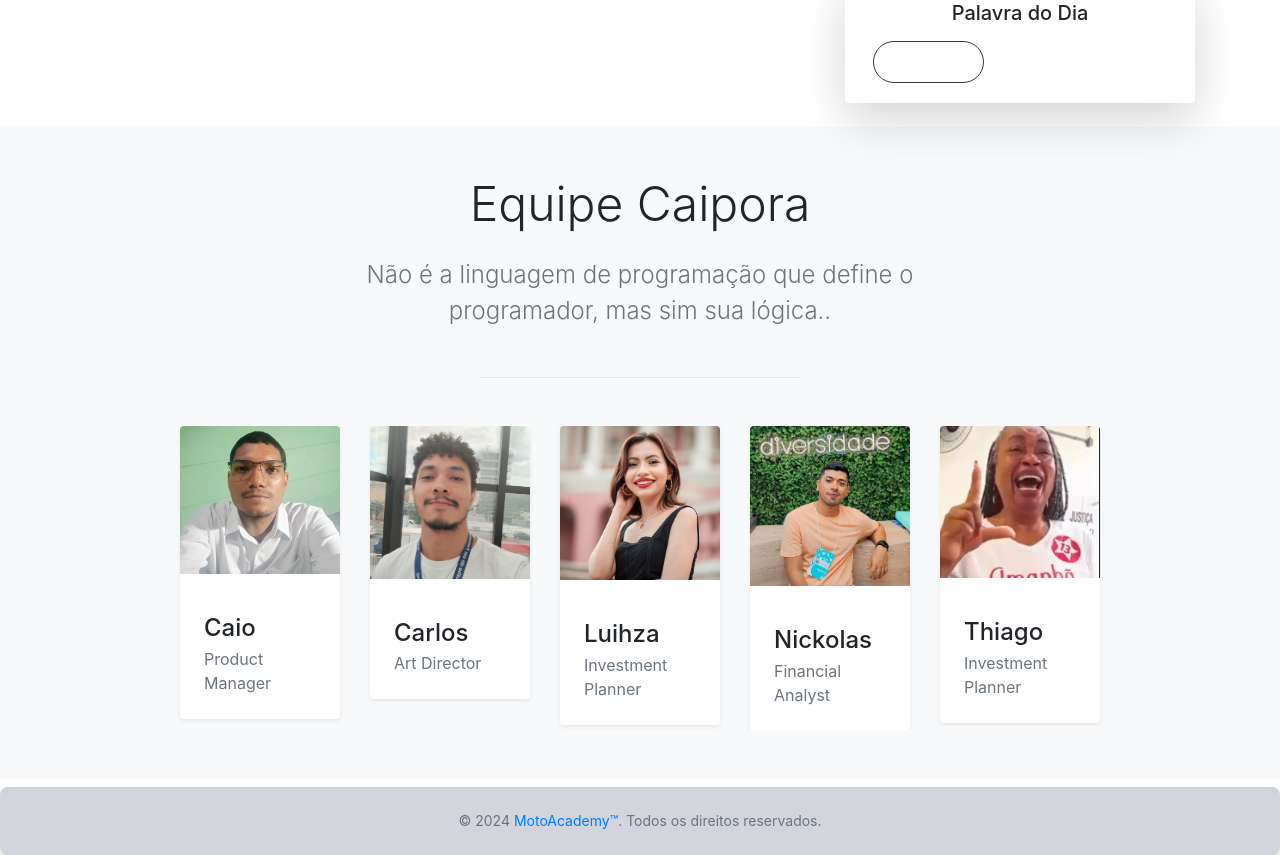
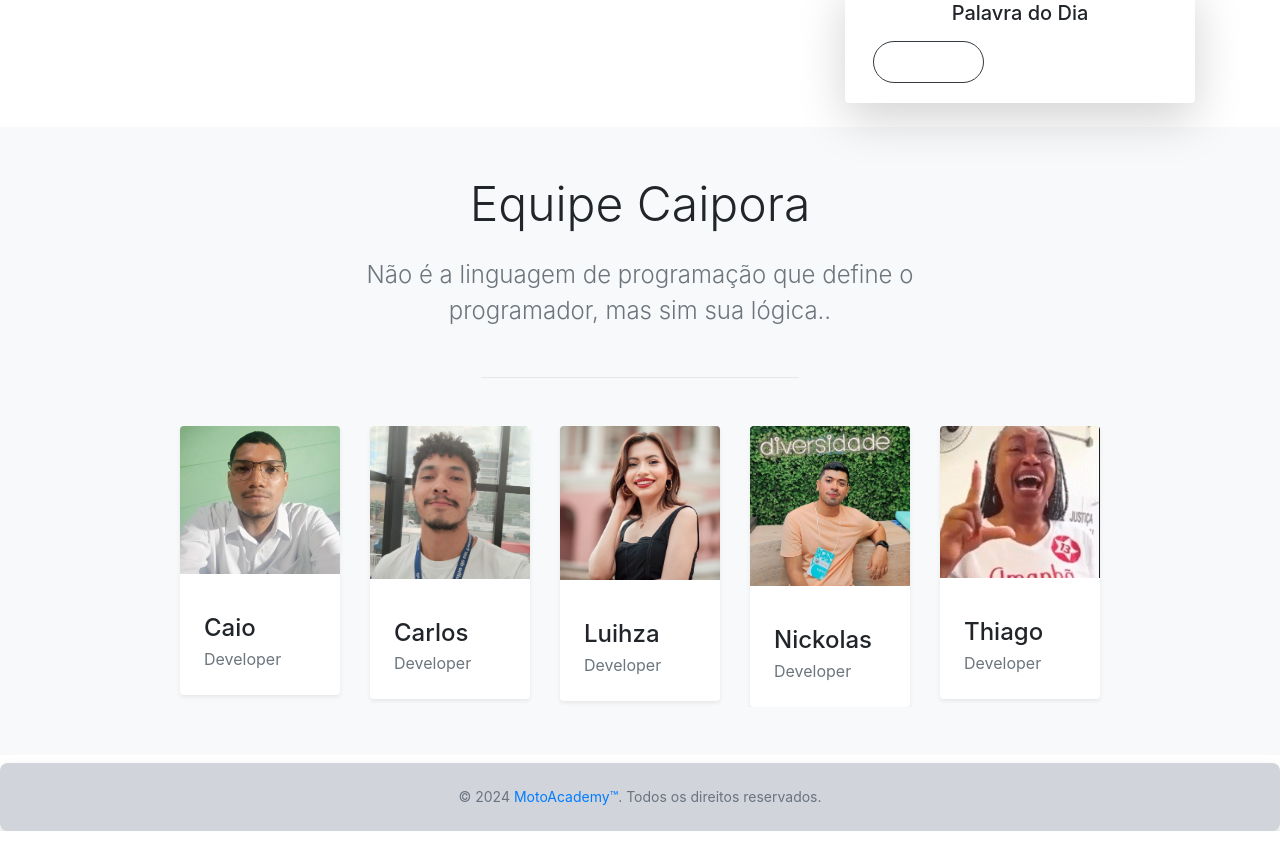
Before and after one commit to carlorique/projeto-dicio, an Angular app: page / in a window 1280 px wide. Shown: the part 563-1418 px from the top of the page. After the commit the page ends 1394 px from the top, so only its background shows below. Built offline with nearby package versions, Linux system fonts and the light colour scheme; no server answers.

Commit message:
Update about.component.html

```diff
--- a/src/app/components/about/about.component.html
+++ b/src/app/components/about/about.component.html
@@ -34,7 +34,7 @@
               <figure><img [src]="Caio" class="img-responsive" alt=""></figure>
               <figcaption class="m-0 p-4">
                 <h4 class="mb-1">Caio</h4>
-                <p class="text-secondary mb-0">Product Manager</p>
+                <p class="text-secondary mb-0">Developer</p>
               </figcaption>
             </figure>
           </div>
@@ -48,7 +48,7 @@
               <figure><img [src]="Carlos" class="img-responsive" alt=""></figure>
               <figcaption class="m-0 p-4">
                 <h4 class="mb-1">Carlos</h4>
-                <p class="text-secondary mb-0">Art Director</p>
+                <p class="text-secondary mb-0">Developer</p>
               </figcaption>
             </figure>
           </div>
@@ -61,7 +61,7 @@
               <figure><img [src]="Luihza" class="img-responsive" alt=""></figure>
               <figcaption class="m-0 p-4">
                 <h4 class="mb-1">Luihza</h4>
-                <p class="text-secondary mb-0">Investment Planner</p>
+                <p class="text-secondary mb-0">Developer</p>
               </figcaption>
             </figure>
           </div>
@@ -74,7 +74,7 @@
               <figure><img [src]="Nickolas" class="img-responsive" alt=""></figure>
               <figcaption class="m-0 p-4">
                 <h4 class="mb-1">Nickolas</h4>
-                <p class="text-secondary mb-0">Financial Analyst</p>
+                <p class="text-secondary mb-0">Developer</p>
               </figcaption>
             </figure>
           </div>
@@ -87,7 +87,7 @@
               <figure><img [src]="Thiago" class="img-responsive" alt=""></figure>
               <figcaption class="m-0 p-4">
                 <h4 class="mb-1">Thiago</h4>
-                <p class="text-secondary mb-0">Investment Planner</p>
+                <p class="text-secondary mb-0">Developer</p>
               </figcaption>
             </figure>
           </div>
```
